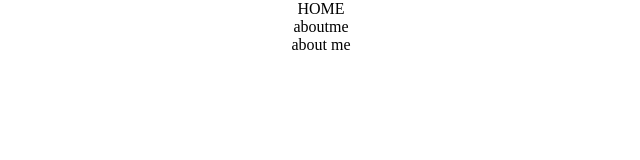
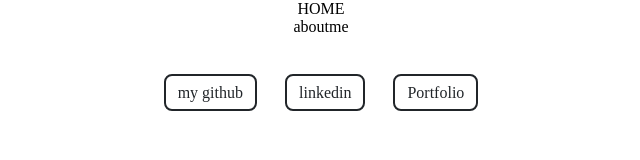
Before and after one commit to IG-Kim2511/me_2021-1101-Pokemon_Shopping_Cart-js, a plain HTML site: page aboutme.html in a window 1280 px wide. Shown: the whole page, without its empty margins (319-959 px from the left). Drawn offline with Linux system fonts and the light colour scheme.

Commit message:
about me

```diff
--- a/aboutme.html
+++ b/aboutme.html
@@ -1,12 +1,32 @@
 <!DOCTYPE html>
 <html lang="en">
   <head>
-    <meta charset="UTF-8">
-    <meta http-equiv="X-UA-Compatible" content="IE=edge">
-    <meta name="viewport" content="width=device-width, initial-scale=1.0">
+    <meta charset="UTF-8" />
+    <meta http-equiv="X-UA-Compatible" content="IE=edge" />
+    <meta name="viewport" content="width=device-width, initial-scale=1.0" />
     <title>Document</title>
-    <link rel="stylesheet" href="reset.css">
-    <link rel="stylesheet" href="style.css">
+    <link rel="stylesheet" href="reset.css" />
+    <link rel="stylesheet" href="style.css" />
+
+    <style>
+      .link_myhome {
+        margin-top: 3rem;
+      }
+      .home__contact,
+      .my_github {
+        border: 2px solid var(--color-880);
+        border-radius: 0.5rem;
+        color: var(--color-880);
+
+        margin: 12px;
+        padding: 8px 12px;
+      }
+      .home__contact:hover,
+      .my_github:hover {
+        background-color: var(--color-60);
+        transform: scale(1.1);
+      }
+    </style>
   </head>
   <body>
     <header class="main-header">
@@ -18,11 +38,22 @@
       </nav>
     </header>
 
-      <div>
-          about me
+    <div class="link_myhome">
+      <a class="my_github" href="https://github.com/IG-Kim2511" target="_blank"
+        >my github</a
+      >
+      <a
+        class="my_github"
+        href="https://www.linkedin.com/in/ig-in-gyum-kim-17456219b/"
+        target="_blank"
+        >linkedin</a
+      >
+      <a
+        class="home__contact"
+        href="https://ig-kim2511.github.io/Portfolio-me-2021-0712/"
+        target="_blank"
+        >Portfolio</a
+      >
     </div>
-
-    <script src="./variable.js"></script>
-    <script src="./script.js"></script>
   </body>
 </html>
```
Lines whose indentation alone changed are shown as unchanged.
